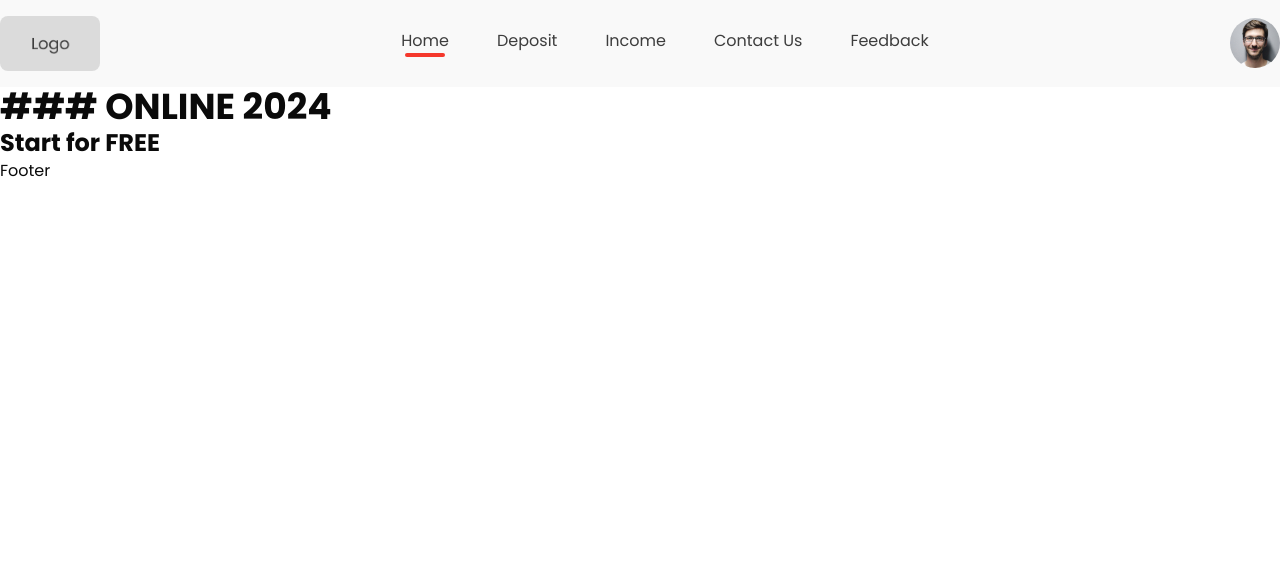
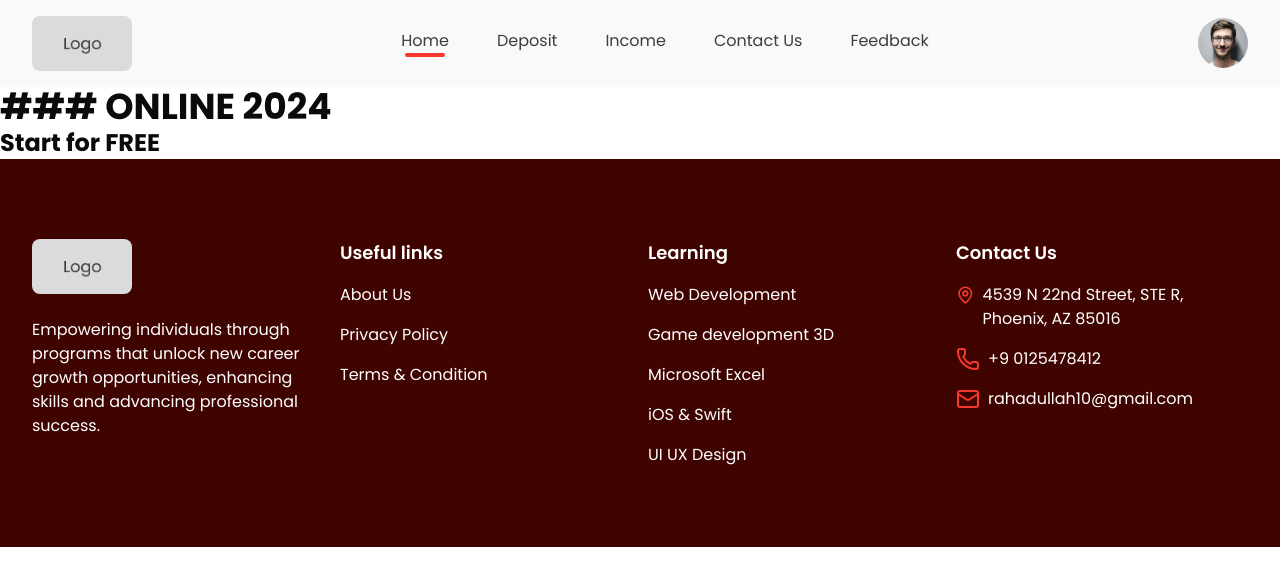
Before and after one commit to Rahad-Ullah/tax-software, a Next.js app: page / in a window 1280 px wide. Shown: the top 586 px of the page. Built offline with nearby package versions, Linux system fonts and the light colour scheme.

Commit message:
Added container and completed navbar-footer

```diff
--- a/src/app/layout.tsx
+++ b/src/app/layout.tsx
@@ -5,7 +5,7 @@ import "./globals.css";
 const poppins = Poppins({
   variable: "--font-poppins",
   subsets: ["latin"],
-  weight: ["400", "500", "600", "700", "800", "900"],
+  weight: ["100", "200", "300", "400", "500", "600", "700", "800", "900"],
 });
 
 export const metadata: Metadata = {
--- /dev/null
+++ b/src/components/shared/Container.tsx
@@ -0,0 +1,17 @@
+const Container = ({
+  children,
+  className,
+}: {
+  children: React.ReactNode;
+  className?: string;
+}) => {
+  return (
+    <div
+      className={`max-w-screen-2xl mx-auto px-4 md:px-6 lg:px-8 ${className}`}
+    >
+      {children}
+    </div>
+  );
+};
+
+export default Container;
--- a/src/components/shared/Footer.tsx
+++ b/src/components/shared/Footer.tsx
@@ -1,5 +1,66 @@
+import Image from "next/image";
+import Container from "./Container";
+import Link from "next/link";
+import { Mail, MapPin, Phone } from "lucide-react";
+
 const Footer = () => {
-  return <div>Footer</div>;
+  return (
+    <div className="bg-secondary text-white py-16">
+      <Container>
+        <div className="grid grid-cols-1 lg:grid-cols-4 gap-4 py-4">
+          <section>
+            <Image
+              src="/logo.png"
+              alt="Company Logo"
+              width={100}
+              height={24}
+              className="rounded-md mb-6"
+            />
+            <p className="font-normal">
+              Empowering individuals through programs that unlock new career
+              growth opportunities, enhancing skills and advancing professional
+              success.
+            </p>
+          </section>
+          <section>
+            <h3 className="font-semibold text-lg">Useful links</h3>
+            <ul className="flex flex-col gap-4 mt-4">
+              <Link href="#" className="hover:text-primary transition-all duration-300">About Us</Link>
+              <Link href="#" className="hover:text-primary transition-all duration-300">Privacy Policy</Link>
+              <Link href="#" className="hover:text-primary transition-all duration-300">Terms & Condition</Link>
+            </ul>
+          </section>
+          <section>
+            <h3 className="font-semibold text-lg">Learning</h3>
+            <ul className="flex flex-col gap-4 mt-4">
+              <Link href="#" className="hover:text-primary transition-all duration-300">Web Development</Link>
+              <Link href="#" className="hover:text-primary transition-all duration-300">Game development 3D</Link>
+              <Link href="#" className="hover:text-primary transition-all duration-300">Microsoft Excel</Link>
+              <Link href="#" className="hover:text-primary transition-all duration-300">iOS & Swift</Link>
+              <Link href="#" className="hover:text-primary transition-all duration-300">UI UX Design</Link>
+            </ul>
+          </section>
+          <section>
+            <h3 className="font-semibold text-lg">Contact Us</h3>
+            <ul className="flex flex-col gap-4 mt-4">
+              <p className="flex gap-2">
+                <MapPin className="text-primary" />
+                <span>4539 N 22nd Street, STE R, Phoenix, AZ 85016</span>
+              </p>
+              <p className="flex gap-2">
+                <Phone className="text-primary" />
+                <span>+9 0125478412</span>
+              </p>
+              <p className="flex gap-2">
+                <Mail className="text-primary" />
+                <span>rahadullah10@gmail.com</span>
+              </p>
+            </ul>
+          </section>
+        </div>
+      </Container>
+    </div>
+  );
 };
 
 export default Footer;
--- a/src/components/shared/Navbar.tsx
+++ b/src/components/shared/Navbar.tsx
@@ -4,12 +4,15 @@ import { navbarMenus } from "@/constants/navbar-menus";
 import Image from "next/image";
 import Link from "next/link";
 import { usePathname } from "next/navigation";
+import Container from "./Container";
 
 const Navbar = () => {
   const currentPath = usePathname();
 
   return (
-    <div className="flex justify-between items-center bg-[#F9F9F9] py-4">
+    <div className="bg-[#F9F9F9] py-4">
+      <Container>
+        <div className="flex justify-between items-center">
           <section>
             <Image
               src="/logo.png"
@@ -49,6 +52,8 @@ const Navbar = () => {
             </Link>
           </section>
         </div>
+      </Container>
+    </div>
   );
 };
 
```
Lines whose indentation alone changed are shown as unchanged.
